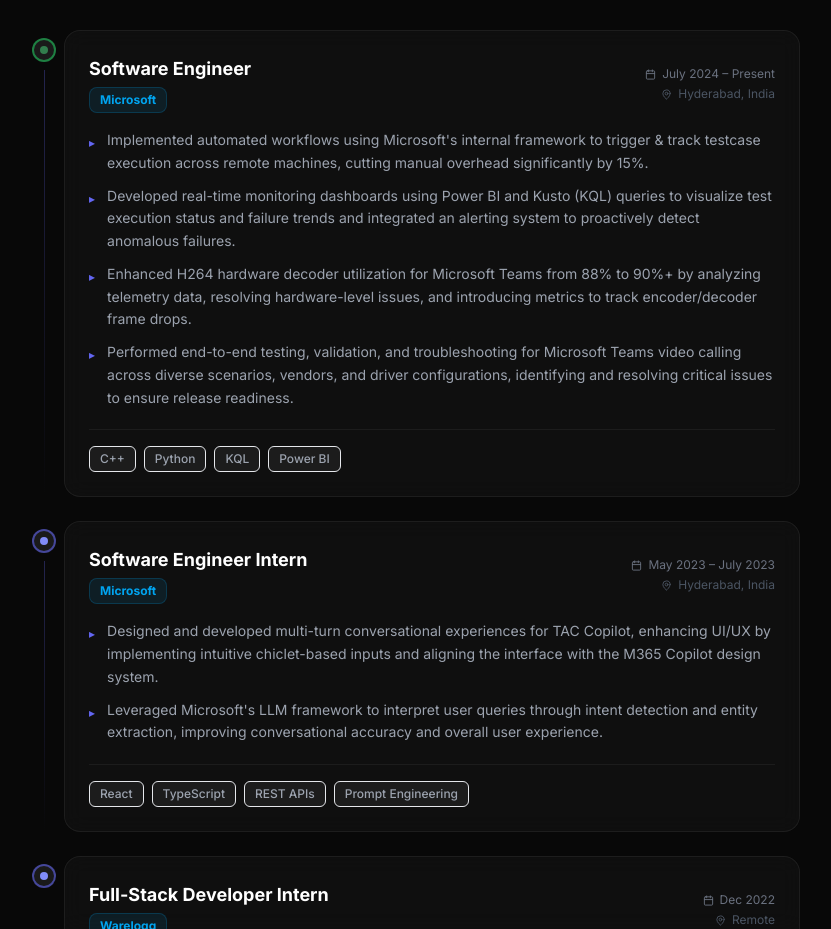
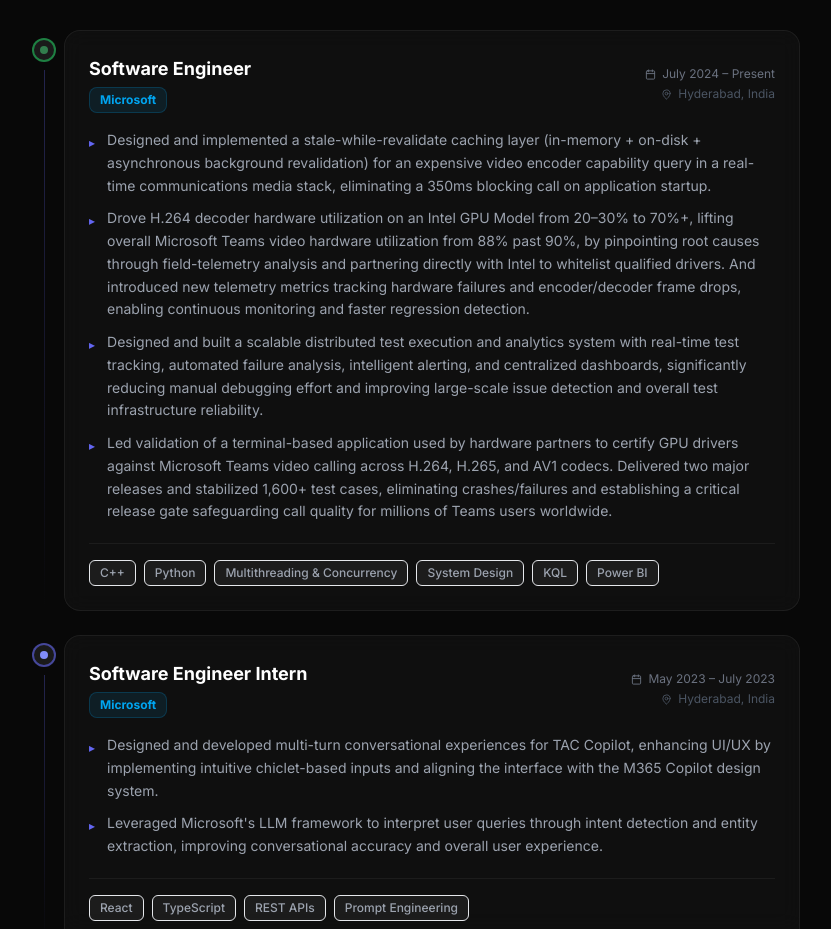
Before and after one commit to MohitSharma-21/Portfolio, a React (Vite) app: page / in a window 1280 px wide. Shown: the part 2420-3349 px from the top of the page, without its empty margins (224-1055 px from the left). Built offline with nearby package versions, Linux system fonts and the light colour scheme.

Commit message:
Revise resumeData.js with new achievements and skills
Updated experience with new bullet points and technologies.

```diff
--- a/src/data/resumeData.js
+++ b/src/data/resumeData.js
@@ -64,12 +64,12 @@
     logo: "MS",
     color: "#00a4ef",
     bullets: [
-      "Implemented automated workflows using Microsoft's internal framework to trigger & track testcase execution across remote machines, cutting manual overhead significantly by 15%.",
-      "Developed real-time monitoring dashboards using Power BI and Kusto (KQL) queries to visualize test execution status and failure trends and integrated an alerting system to proactively detect anomalous failures.",
-      "Enhanced H264 hardware decoder utilization for Microsoft Teams from 88% to 90%+ by analyzing telemetry data, resolving hardware-level issues, and introducing metrics to track encoder/decoder frame drops.",
-      "Performed end-to-end testing, validation, and troubleshooting for Microsoft Teams video calling across diverse scenarios, vendors, and driver configurations, identifying and resolving critical issues to ensure release readiness."
+      "Designed and implemented a stale-while-revalidate caching layer (in-memory + on-disk + asynchronous background revalidation) for an expensive video encoder capability query in a real-time communications media stack, eliminating a 350ms blocking call on application startup.",
+      "Drove H.264 decoder hardware utilization on an Intel GPU Model  from 20–30% to 70%+, lifting overall Microsoft Teams video hardware utilization from 88% past 90%, by pinpointing root causes through field-telemetry analysis and partnering directly with Intel to whitelist qualified drivers. And introduced new telemetry metrics tracking hardware failures and encoder/decoder frame drops, enabling continuous monitoring and faster regression detection.",
+      "Designed and built a scalable distributed test execution and analytics system with real-time test tracking, automated failure analysis, intelligent alerting, and centralized dashboards, significantly reducing manual debugging effort and improving large-scale issue detection and overall test infrastructure reliability.",
+      "Led validation of a terminal-based application used by hardware partners to certify GPU drivers against Microsoft Teams video calling across H.264, H.265, and AV1 codecs. Delivered two major releases and stabilized 1,600+ test cases, eliminating crashes/failures and establishing a critical release gate safeguarding call quality for millions of Teams users worldwide."
     ],
-    tech: ["C++", "Python", "KQL", "Power BI"],
+    tech: ["C++", "Python","Multithreading & Concurrency","System Design", "KQL", "Power BI"],
   },
   {
     role: "Software Engineer Intern",
```
